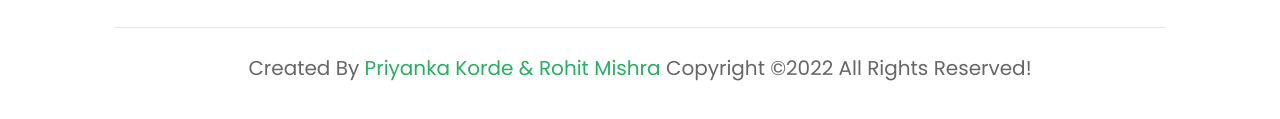
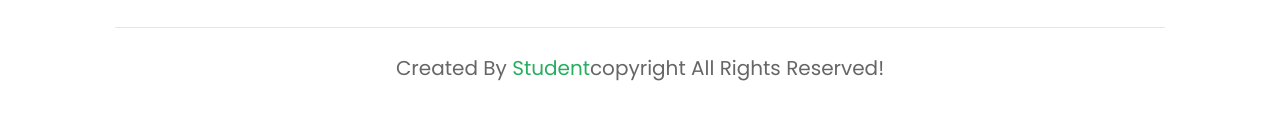
Before and after one commit to vigneshvignesh11/Nexus-project-3, a plain HTML site: page index.html in a window 1280 px wide. Shown: the part 4686-4805 px from the top of the page. Drawn offline with nearby package versions, Linux system fonts and the light colour scheme.

Commit message:
Update index.html

```diff
--- a/index.html
+++ b/index.html
@@ -625,7 +625,7 @@
         <a href="https://www.linkedin.com/in/rohit-m-3494521a2/" class="fab fa-linkedin"></a>
     </div>
 
-    <div class="credit"> created by <span>Priyanka Korde & Rohit Mishra </span>copyright ©2022 all rights reserved! </div>
+    <div class="credit"> created by <span>student</span>copyright all rights reserved! </div>
 
 </section>
 
```
